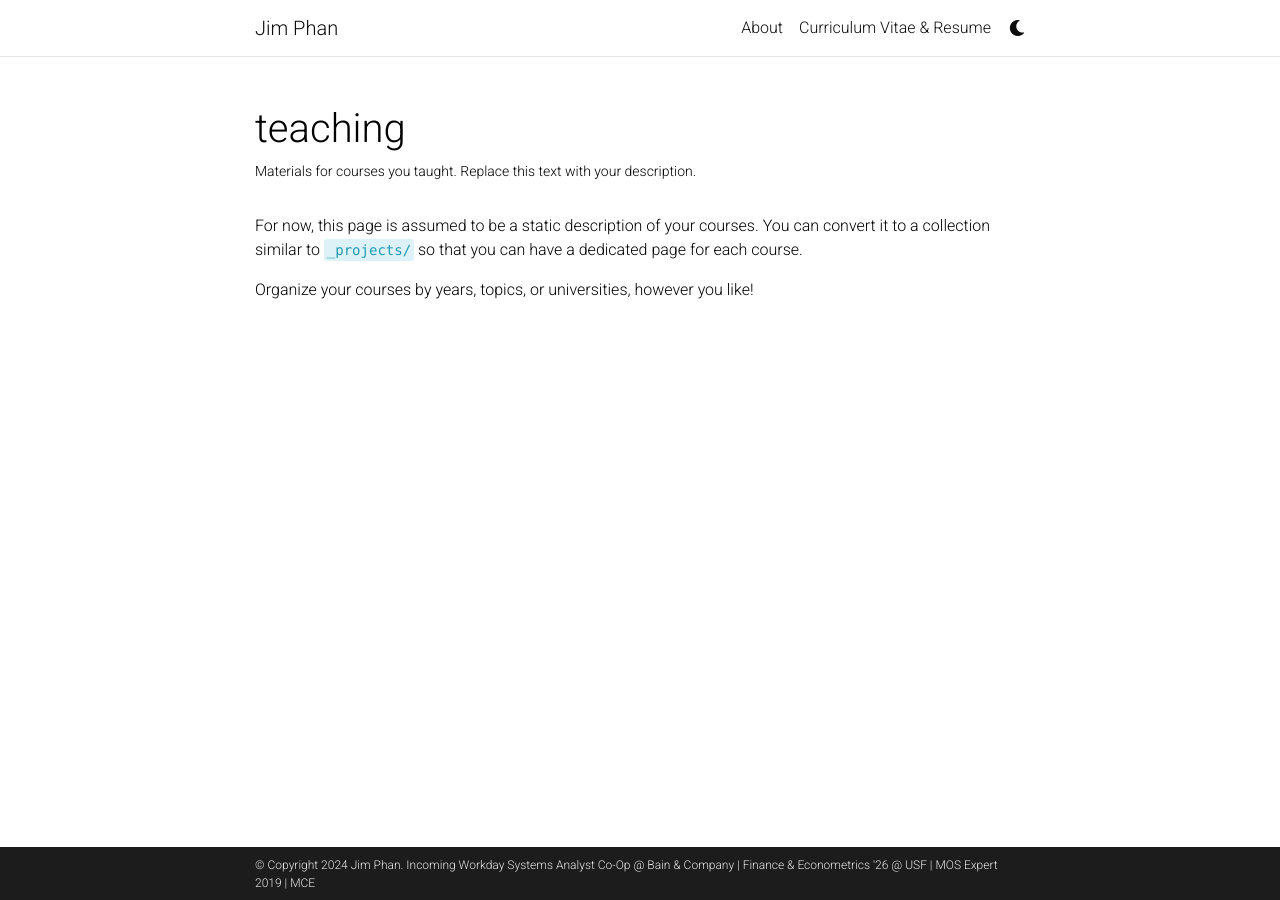
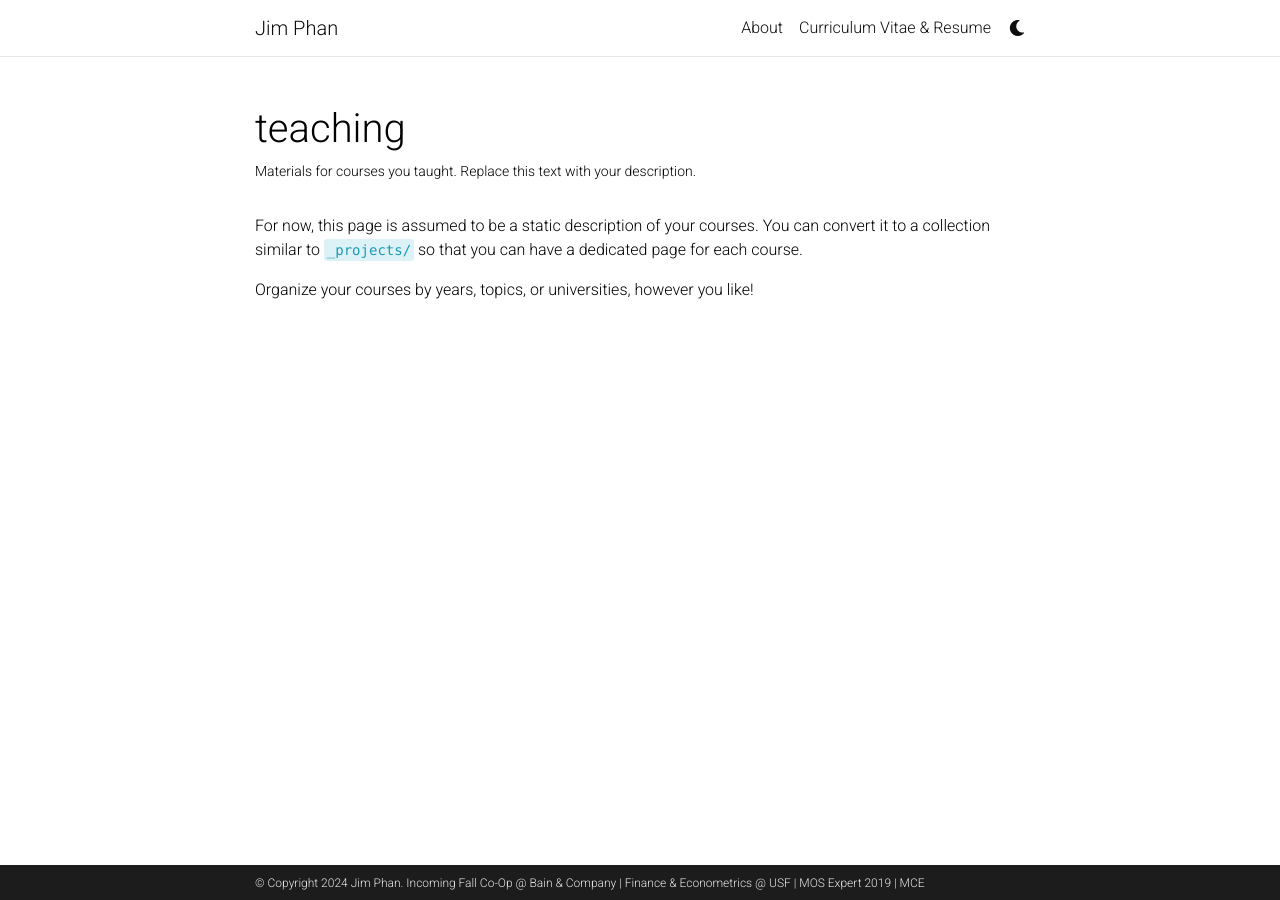
Before and after one commit to phannhatnamlhp/phannhatnamlhp.github.io, a Jekyll site: the page built from _pages/teaching.md, in a window 1280 px wide. Built offline with Jekyll 4.4.1, drawn with Linux system fonts in a browser that asks for light colours; comment, search, counter and statistics services are not loaded; a style sheet for code colours, icons or effects is not loaded.

Commit message:
Update _config.yml

```diff
--- a/_config.yml
+++ b/_config.yml
@@ -10,7 +10,7 @@ email: nhatnam.jim@gmail.com
 description: > # the ">" symbol means to ignore newlines until "footer_text:"
   An aspiring Finance student who aims to make a significant impact on stakeholders.
 footer_text: >
-  Incoming Workday Systems Analyst Co-Op @ Bain & Company | Finance & Econometrics '26 @ USF | MOS Expert 2019 | MCE
+  Incoming Fall Co-Op @ Bain & Company | Finance & Econometrics @ USF | MOS Expert 2019 | MCE
 keywords: # add your own keywords or leave empty
 
 lang: en # the language of your site (for example: en, fr, cn, ru, etc.)
```
